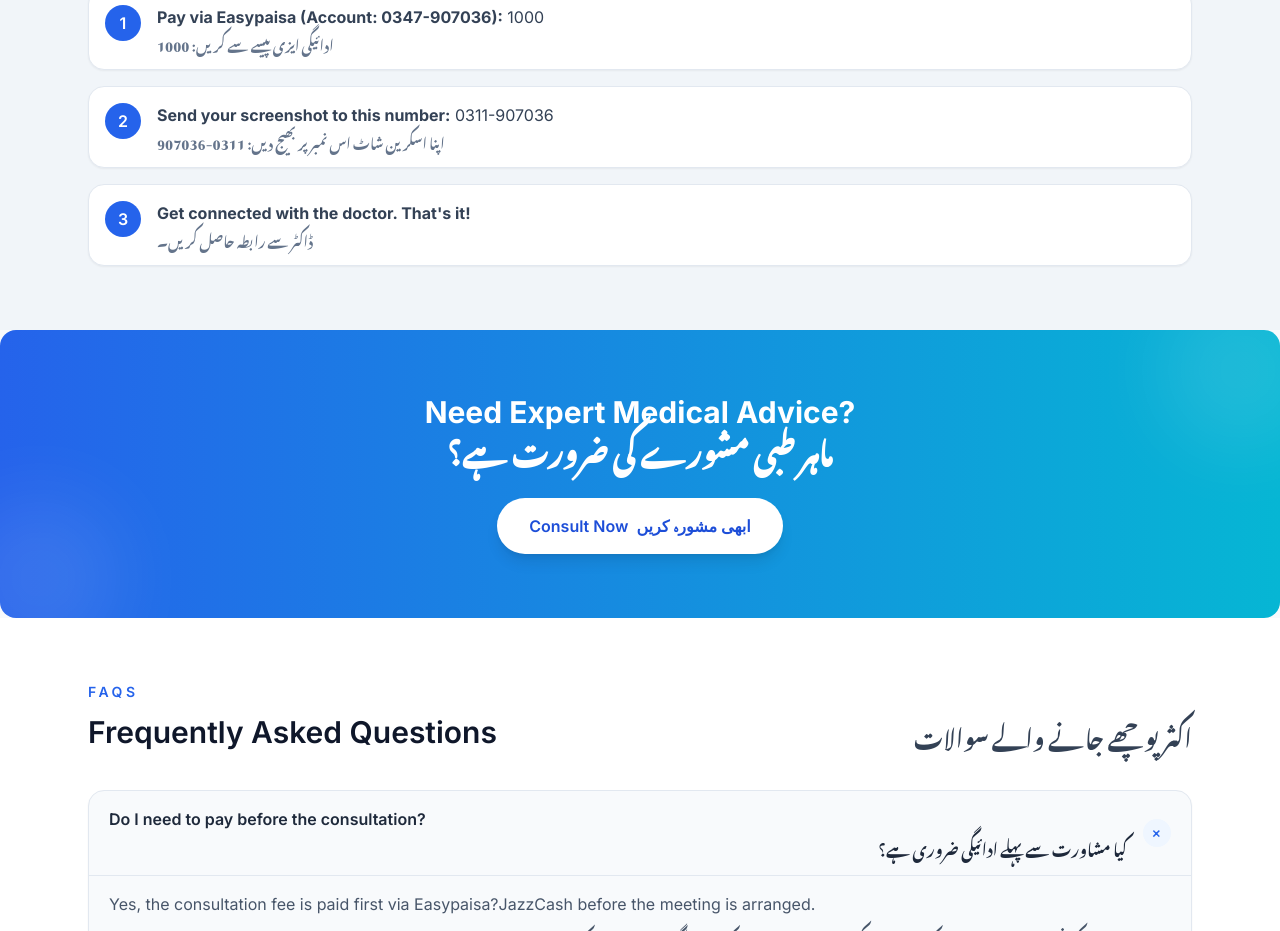
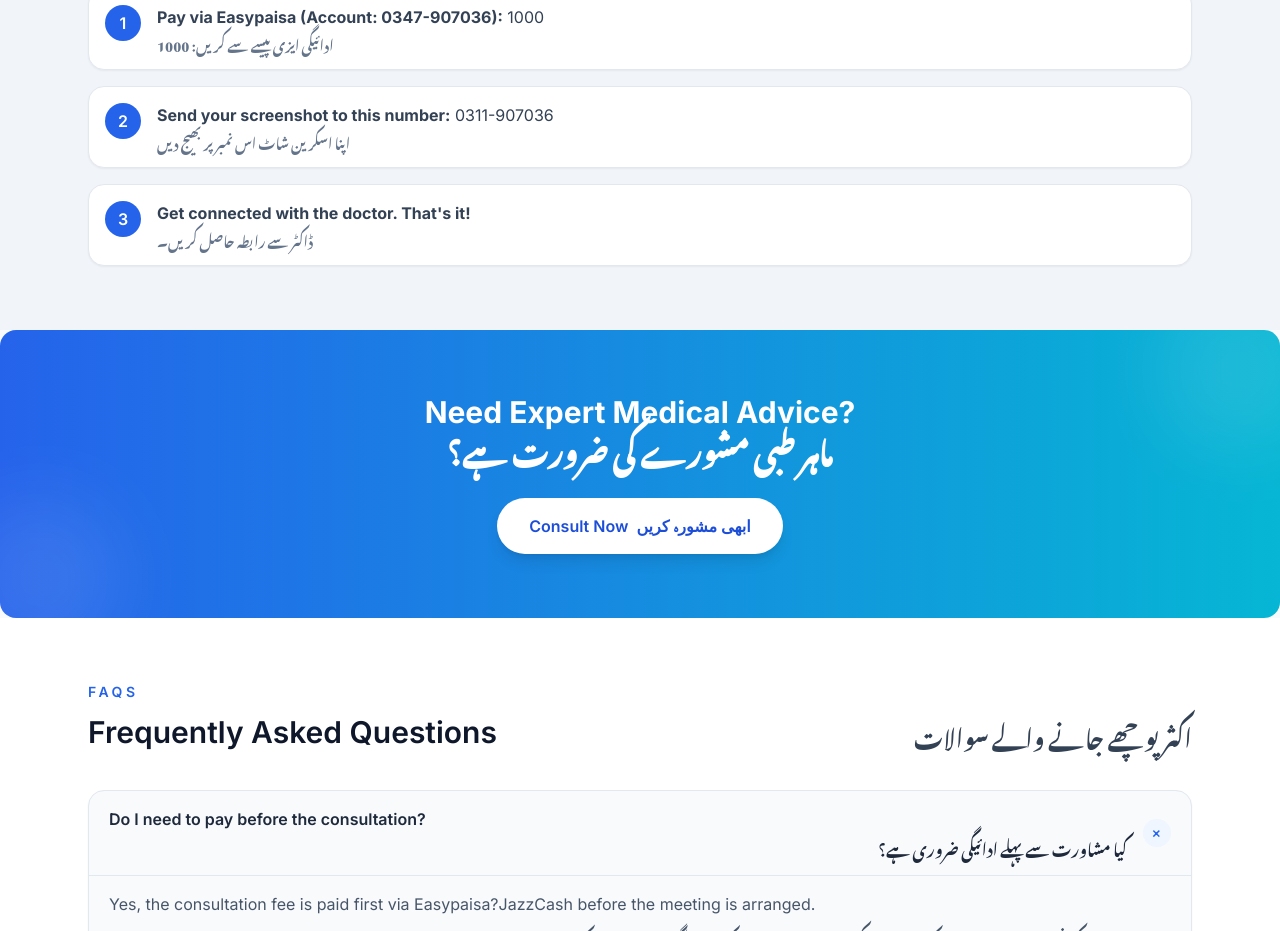
Before and after one commit to Hasnainqq/Instant-Clinic, a Next.js app: page / in a window 1280 px wide. Shown: the part 3173-4104 px from the top of the page. Built offline with nearby package versions, Linux system fonts and the light colour scheme; a web font is replaced by a local one.

Commit message:
Remove redundant text from Urdu screenshot instruction for clarity

```diff
--- a/app/page.js
+++ b/app/page.js
@@ -163,7 +163,7 @@ export default function Home() {
                                 <span className="flex h-9 w-9 items-center justify-center rounded-full bg-blue-600 font-semibold text-white">2</span>
                                 <div>
                                     <p className="text-slate-700"><strong>Send your screenshot to this number:</strong> 0311-907036</p>
-                                    <p className="urdu-text mt-1 text-sm text-slate-500">اپنا اسکرین شاٹ اس نمبر پر بھیج دیں: 0311-907036</p>
+                                    <p className="urdu-text mt-1 text-sm text-slate-500">اپنا اسکرین شاٹ اس نمبر پر بھیج دیں</p>
                                 </div>
                             </div>
                         </li>
```
